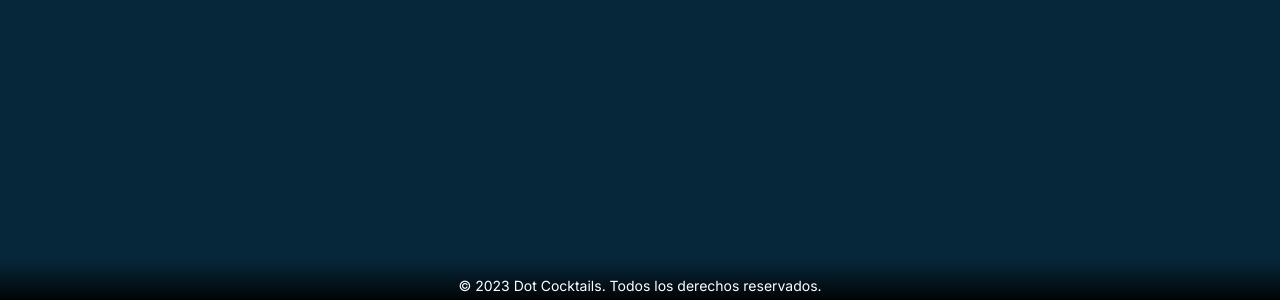
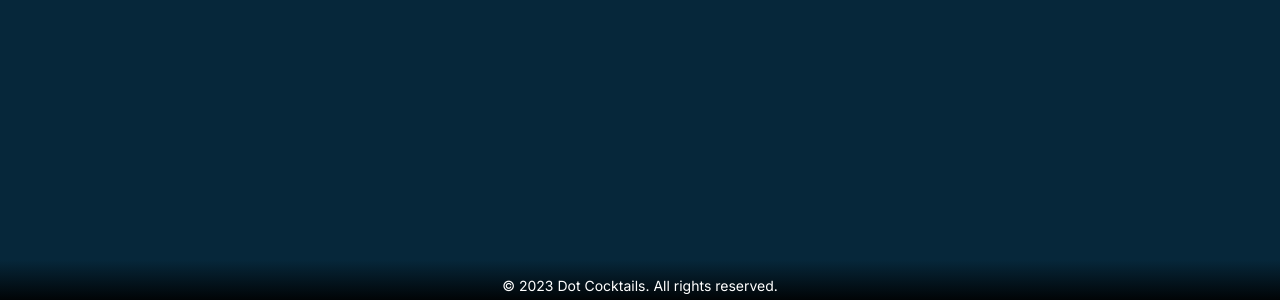
Before and after one commit to juandape/dotcocktails, a Next.js app: page /footer in a window 1280 px wide. Shown: the part 500-800 px from the top of the page. Built offline with nearby package versions, Linux system fonts and the light colour scheme.

Commit message:
fix rights

```diff
--- a/src/app/footer/page.tsx
+++ b/src/app/footer/page.tsx
@@ -3,7 +3,7 @@ export default function Footer() {
     <footer className='bg-gradient-to-t from-black-top to-blue-tp fixed bottom-0 w-screen h-10'>
       <div>
         <p className='text-center text-white sm:text-sm text-xs mt-4'>
-          &copy; {new Date().getFullYear()} Dot Cocktails. Todos los derechos reservados.
+          &copy; {new Date().getFullYear()} Dot Cocktails. All rights reserved.
           <a
             className='text-blue-tp'
           >
```
